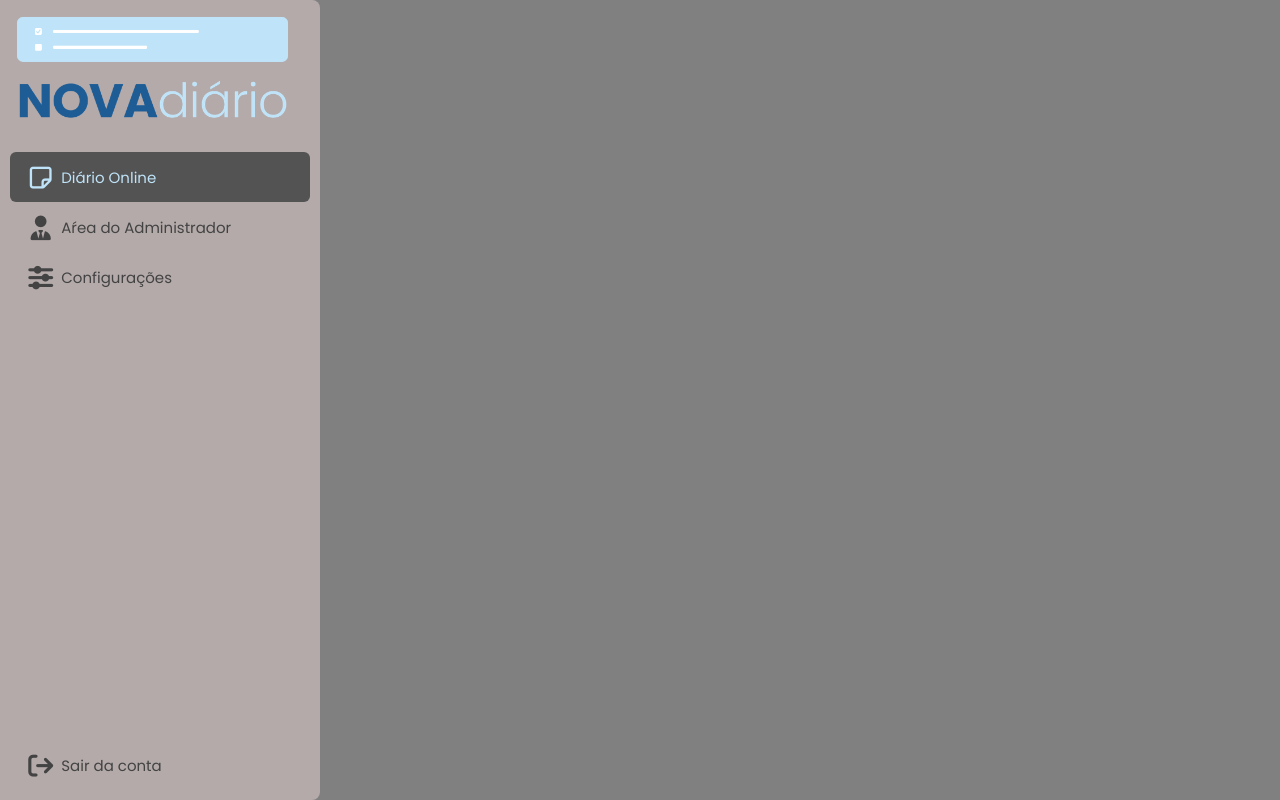
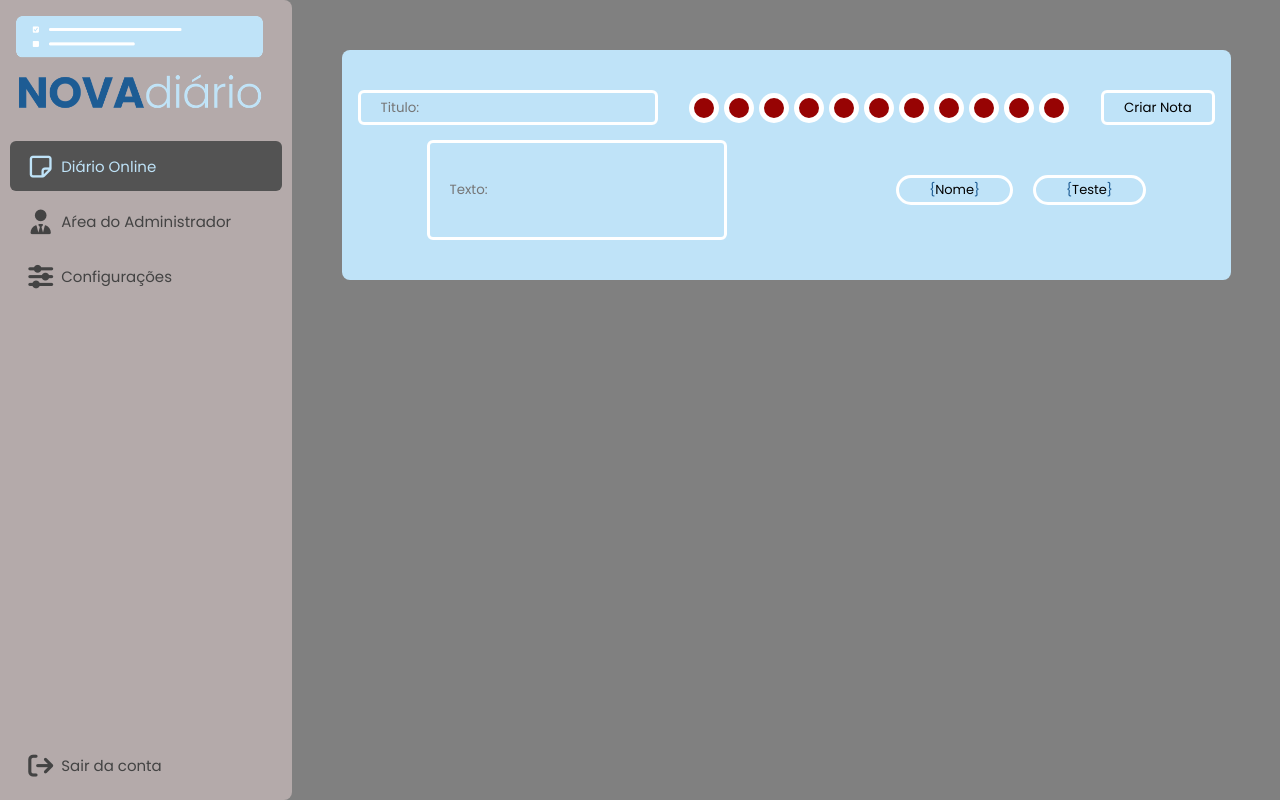
Before and after one commit to MarcosViniciusCode8/NOVAdiario, a React (Vite) app: page / in a window 1280 px wide. Built offline with nearby package versions, Linux system fonts and the light colour scheme.

Commit message:
formulário de nota finalizado sem chamada na API

```diff
--- a/src/pages/Notas/App.jsx
+++ b/src/pages/Notas/App.jsx
@@ -28,8 +28,42 @@ export default function Diario() {
         </div>
       </aside>
       <main>
-        <div className="criacao"></div>
-        <div className="anotacoes"></div>
+        <div className="criacao">
+          <form>
+            <div className='L1'>
+              <input type="text" placeholder='Titulo:' />
+              <div className="cores">
+                <div className="cor"></div>
+                <div className="cor"></div>
+                <div className="cor"></div>
+                <div className="cor"></div>
+                <div className="cor"></div>
+                <div className="cor"></div>
+                <div className="cor"></div>
+                <div className="cor"></div>
+                <div className="cor"></div>
+                <div className="cor"></div>
+                <div className="cor"></div>
+              </div>
+              <button>Criar Nota</button>
+            </div>
+            <div className="L2">
+              <input type="text" placeholder='Texto:' />
+              <div className="textos">
+                <div className="texto">
+                  <p> <span>&#123;</span>Nome<span>&#125;</span></p>
+                </div>
+                <div className="texto">
+                  <p> <span>&#123;</span>Teste<span>&#125;</span></p>
+                </div>
+              </div>
+            </div>
+
+          </form>
+        </div>
+        <div className="anotacoes">
+          <div className="anotacao"></div>
+        </div>
       </main>
     </div>
   )
--- a/src/pages/Notas/App.scss
+++ b/src/pages/Notas/App.scss
@@ -2,7 +2,7 @@
     width: 100%;
     height: 100vh;
     background-color: gray;
-
+    display: flex;
 
     aside {
         width: 25%;
@@ -25,10 +25,11 @@
             display: flex;
             flex-direction: column;
             gap: 2rem;
+
             .funcionalidades {
                 display: flex;
                 flex-direction: column;
-
+                gap: 0.5rem;
 
                 .selecionado {
                     width: 100%;
@@ -127,4 +128,165 @@
         }
 
     }
+
+    main {
+        width: 85%;
+        height: 100vh;
+        display: flex;
+        flex-direction: column;
+        align-items: center;
+
+        .criacao {
+            margin-top: 5rem;
+            width: 90%;
+            padding: 40px 0px 40px 0px;
+            background-color: #BFE3F8;
+            border-radius: 8px;
+            display: flex;
+            flex-direction: column;
+
+            form {
+
+                display: flex;
+                flex-direction: column;
+                gap: 1.5rem;
+                .L1 {
+                    display: flex;
+                    align-items: center;
+                    justify-content: space-around;
+
+                    input {
+                        transition: 0.3s;
+                        height: 3.5rem;
+                        width: 30rem;
+                        background-color: transparent;
+                        border-radius: 6px;
+                        border: 3px solid #FFF;
+                        padding-left: 2rem;
+                    }
+
+                    input:hover {
+                        transition: 0.3s;
+                        background-color: #434343;
+                        color: #BFE3F8;
+
+                        border: 3px solid #434343;
+                    }
+
+                    input:focus {
+                        transition: 0.3s;
+                        background-color: #434343;
+                        color: #BFE3F8;
+
+                        border: 3px solid #434343;
+                    }
+
+                    .cores {
+                        display: flex;
+                        align-items: center;
+                        gap: 0.5rem;
+
+                        .cor {
+                            transition: 0.3s;
+                            width: 3rem;
+                            height: 3rem;
+                            border-radius: 50%;
+                            background-color: #970303;
+                            border: 5px solid #FFF;
+                        }
+
+                        .cor:hover {
+                            transition: 0.3s;
+                            border: 5px solid #434343;
+                        }
+                    }
+
+                    button {
+                        height: 3.5rem;
+                        transition: 0.3s;
+                        padding: 0px 20px 0px 20px;
+                        background-color: #BFE3F8;
+                        border-radius: 6px;
+                        border: 3px solid #FFF;
+                        display: flex;
+                        align-items: center;
+                        justify-content: center;
+                    }
+
+                    button:hover {
+                        transition: 0.3s;
+                        background-color: #434343;
+                        color: #BFE3F8;
+
+                        border: 3px solid #434343;
+                    }
+                }
+
+                .L2 {
+                    display: flex;
+                    align-items: center;
+                    justify-content: space-around;
+
+                    input {
+                        transition: 0.3s;
+                        height: 10rem;
+                        width: 30rem;
+                        background-color: transparent;
+                        border-radius: 6px;
+                        border: 3px solid #FFF;
+                        padding-left: 2rem;
+                    }
+
+                    input:hover {
+                        transition: 0.3s;
+                        background-color: #434343;
+                        color: #BFE3F8;
+
+                        border: 3px solid #434343;
+                    }
+
+                    input:focus {
+                        transition: 0.3s;
+                        background-color: #434343;
+                        color: #BFE3F8;
+
+                        border: 3px solid #434343;
+                    }
+
+                    .textos {
+                        display: flex;
+                        align-items: center;
+                        gap: 2rem;
+
+                        .texto {
+                            background-color: transparent;
+                            border: 3px solid #FFF;
+                            border-radius: 20px;
+                            padding: 0.2em 3em 0.2em 3em;
+                            display: flex;
+                            align-items: center;
+                            justify-content: center;
+
+                            p {
+                                color: #000;
+                                font-size: 1.3rem;
+
+                                span {
+                                    color: #1D5C94;
+                                }
+                            }
+                        }
+
+                        .texto:hover {
+                            transition: 0.3s;
+                            background-color: #434343;
+                            border: 3px solid #434343;
+                        }
+                    }
+                }
+            }
+        }
+    }
+
+
 }
```
